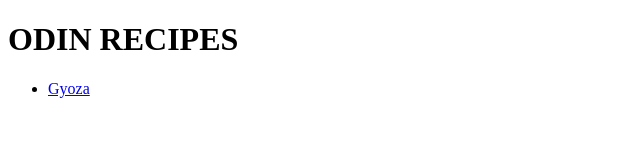
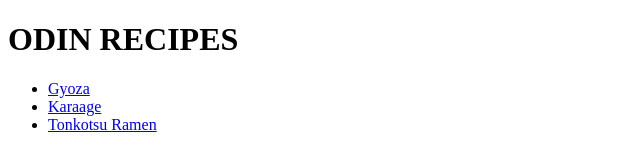
Before and after one commit to rochellerodrigo-tech/odin-recipes, a plain HTML site: page html-boilerplate/index.html in a window 1280 px wide. Shown: the whole page, without its empty margins (0-640 px from the left). Drawn offline with Linux system fonts and the light colour scheme.

Commit message:
Add the two recipes inside the index.html

```diff
--- a/html-boilerplate/index.html
+++ b/html-boilerplate/index.html
@@ -9,6 +9,8 @@
     <h1>ODIN RECIPES</h1>
     <ul>
         <li><a href="recipes/gyoza.html">Gyoza</a></li>
+        <li><a href="recipes/karaage.html">Karaage</a></li>
+        <li><a href="recipes/tonkotsu-ramen.html">Tonkotsu Ramen</a></li>
     </ul>
 </body>
 </html>
```
Also changed, not shown: recipes/tonkatsu-ramen.html (deleted), recipes/tonkotsu-ramen.html (added).
